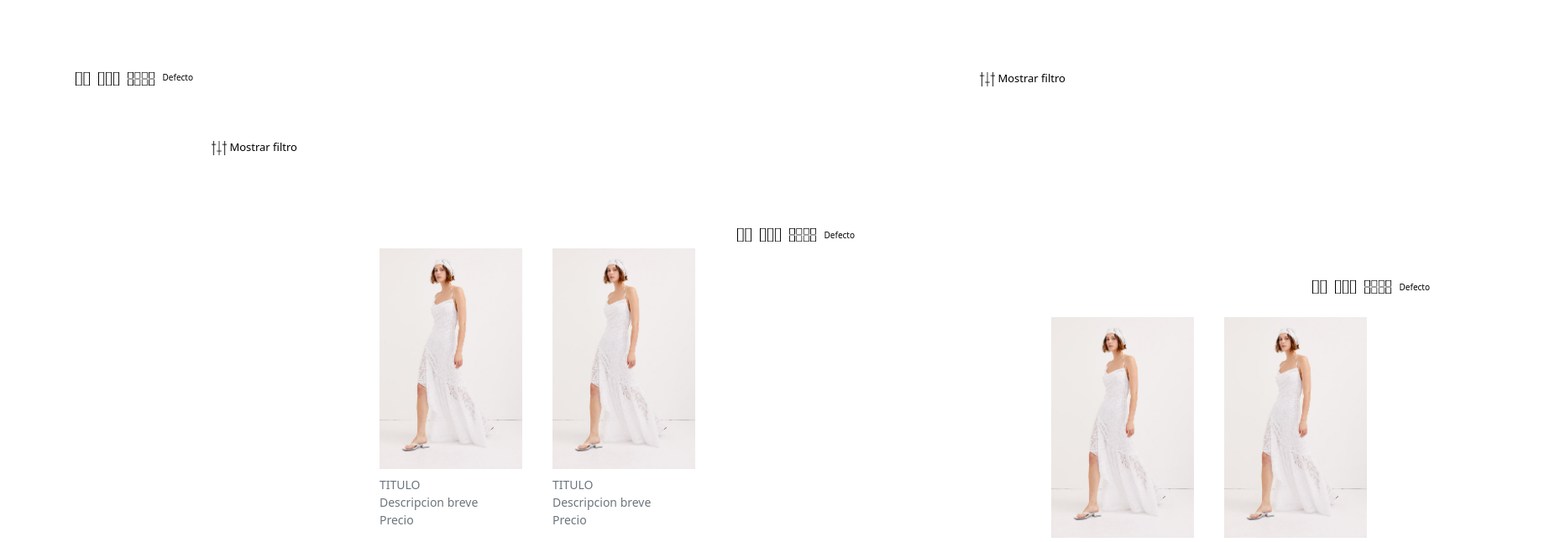
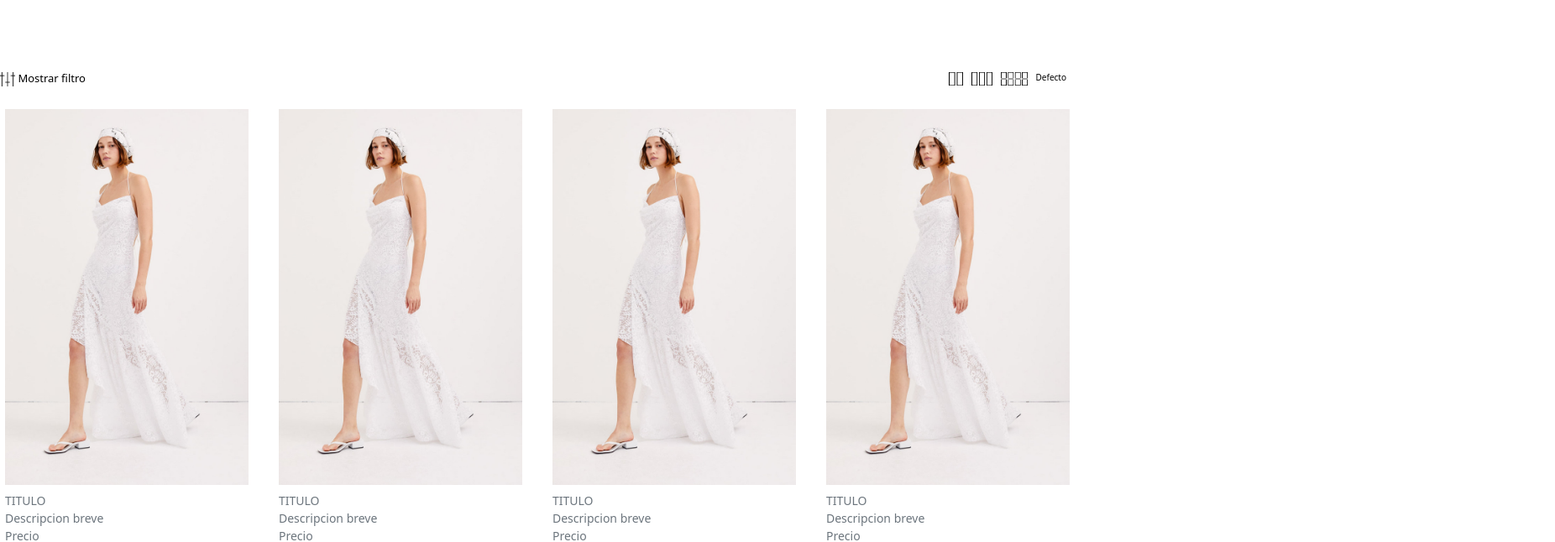
Before and after one commit to NuriaVillaronga/Shop-Repository, a React (Create React App) app: page / in a window 1280 px wide. Shown: the top 646 px of the page at 84% size, 1852 px wide, since content can reach past the window. Built offline with nearby package versions, Linux system fonts and the light colour scheme.

Commit message:
fix default view (reload)

```diff
--- a/src/App.css
+++ b/src/App.css
@@ -47,10 +47,7 @@
     align-items: right !important;
     padding-right: 15px;
 }
-
-
-
-#row-productos-all, #row-productos-all-4 {
+#row-productos-all {
     width: 1592px;
 }
 .row-options-columna {
@@ -71,14 +68,6 @@
     margin-top: 80px !important;
     margin-bottom: 20px !important;
     padding-right: 10px;
-}
-.columna-4{
-    display: flex;
-    justify-content: center;
-    align-items: center;
-    padding-top: 0px;
-    padding-bottom: 50px !important;
-    max-width: 398px !important;
 }
 .options-all-4 {
     margin-top: 80px !important;
@@ -102,25 +91,8 @@
 .options-4-2, .options-4-1 {
     visibility: hidden;
 }
-
-#row-productos-all-3 {
-    display: flex;
-    justify-content: center;
-    align-items: center;
-}
 #row-productos-all-3 .vacio {
     display: none !important;
-}
-#row-productos-all-3 {
-    width: 1710px;
-}
-.columna-3 {
-    display: flex;
-    justify-content: center !important;
-    align-items: center !important;
-    padding-top: 0px;
-    padding-bottom: 50px !important;
-    min-width: 570px;
 }
 .figura-3 {
     width: 570px;
@@ -141,26 +113,8 @@
 .options-3-2 {
     visibility: hidden;
 }
-
-
-/*Datos iniciales columna 2*/
-#row-productos-all-2 {
-    display: flex;
-    justify-content: center;
-    align-items: center;
-}
 #row-productos-all-2 .vacio {
     display: none !important;
-}
-.columna-2 {
-    display: flex;
-    justify-content: center !important;
-    align-items: center !important;
-    padding-top: 20px;
-    padding-bottom: 50px;
-    padding-left: 20px;
-    padding-right: 20px;
-    min-width: 800px;
 }
 .figura-2 {
     width: 800px;
@@ -174,9 +128,7 @@
     min-width: 800px;
     margin-top: 80px !important;
 }
-#row-productos-all-2 {
-    width: 1600px;
-}
+
 
 
 
--- a/src/App.js
+++ b/src/App.js
@@ -10,7 +10,7 @@ import filter from './icons/filter.png';
 
 function App() {
 
-  var contadorN =  1;
+  let contadorN =  1;
 
   const showCell = (dato) => {
 
@@ -40,113 +40,118 @@ function App() {
     }
   }
 
+
   const handleColDos = () => {
-    var columnasPred = document.querySelectorAll(".columna");
-    var columnas4 = document.querySelectorAll(".columna-4");
-    var columnas3 = document.querySelectorAll(".columna-3");
-    var columnas2 = document.querySelectorAll(".columna-2");
-    var rowPred = document.getElementById("row-productos-all");
-    var row4 = document.getElementById("row-productos-all-4");
-    var row3 = document.getElementById("row-productos-all-3");
-    var row2 = document.getElementById("row-productos-all-2");
-    var iconPred = document.getElementById("view-default");
-    var icon4 = document.getElementById("view-4");
-    var icon3 = document.getElementById("view-3");
-    var icon2 = document.getElementById("view-2");
+    let columnasPred = document.querySelectorAll(".columna");
+    let columnas4 = document.querySelectorAll(".columna-4");
+    let columnas3 = document.querySelectorAll(".columna-3");
+    let columnas2 = document.querySelectorAll(".columna-2");
+    let rowPred = document.getElementById("row-productos-all");
+    let row4 = document.getElementById("row-productos-all-4");
+    let row3 = document.getElementById("row-productos-all-3");
+    let row2 = document.getElementById("row-productos-all-2");
+    let iconPred = document.getElementById("view-default");
+    let icon4 = document.getElementById("view-4");
+    let icon3 = document.getElementById("view-3");
+    let icon2 = document.getElementById("view-2");
 
     columnas4.forEach(columna4 => columna4.setAttribute("style","display:none"));
     columnas3.forEach(columna3 => columna3.setAttribute("style","display:none"));
-    columnas2.forEach(columna2 => columna2.setAttribute("style","display:flex"));
+    columnas2.forEach(columna2 => columna2.setAttribute("style","display:flex; justify-content: center !important; align-items: center !important;padding-top: 20px; padding-bottom: 50px; padding-left: 20px; padding-right: 20px; min-width: 800px"));
     columnasPred.forEach(columna => columna.setAttribute("style","display:none"));
     row4.setAttribute("style","display:none");
     row3.setAttribute("style","display:none");
-    row2.setAttribute("style","display:flex");
+    row2.setAttribute("style","display:flex; display: flex; justify-content: center; align-items: center; width: 1600px;");
     rowPred.setAttribute("style","display:none");
 
-    var svgDoc = icon2.contentDocument;
-    var palo = svgDoc.getElementById("palo");
+    let svgDoc = icon2.contentDocument;
+    let palo = svgDoc.getElementById("palo");
     console.log(palo);
 
-    icon4.setAttribute("style","color:rgb(219, 219, 219)");
+    icon4.setAttribute("style","fill: red");
     icon3.setAttribute("style","color:rgb(219, 219, 219)");
     icon2.setAttribute("style","color:black");
     iconPred.setAttribute("style","color:rgb(219, 219, 219)");
 
-    var filtros = document.getElementById("div-filtros");
+    let filtros = document.getElementById("div-filtros");
     filtros.setAttribute("style","display:none");
     setFiltro(true);
   }
 
   const handleColTres = () => {
-    var columnasPred = document.querySelectorAll(".columna");
-    var columnas4 = document.querySelectorAll(".columna-4");
-    var columnas3 = document.querySelectorAll(".columna-3");
-    var columnas2 = document.querySelectorAll(".columna-2");
-    var rowPred = document.getElementById("row-productos-all");
-    var row4 = document.getElementById("row-productos-all-4");
-    var row3 = document.getElementById("row-productos-all-3");
-    var row2 = document.getElementById("row-productos-all-2");
-    var iconPred = document.getElementById("view-default");
-    var icon4 = document.getElementById("view-4");
-    var icon3 = document.getElementById("view-3");
-    var icon2 = document.getElementById("view-2");
+    let columnasPred = document.querySelectorAll(".columna");
+    let columnas4 = document.querySelectorAll(".columna-4");
+    let columnas3 = document.querySelectorAll(".columna-3");
+    let columnas2 = document.querySelectorAll(".columna-2");
+    let rowPred = document.getElementById("row-productos-all");
+    let row4 = document.getElementById("row-productos-all-4");
+    let row3 = document.getElementById("row-productos-all-3");
+    let row2 = document.getElementById("row-productos-all-2");
+    let iconPred = document.getElementById("view-default");
+    let icon4 = document.getElementById("view-4");
+    let icon3 = document.getElementById("view-3");
+    let icon2 = document.getElementById("view-2");
 
     columnas4.forEach(columna4 => columna4.setAttribute("style","display:none"));
-    columnas3.forEach(columna3 => columna3.setAttribute("style","display:flex"));
+    columnas3.forEach(columna3 => columna3.setAttribute("style","display:flex; display: flex; justify-content: center !important; align-items: center !important; padding-top: 0px; padding-bottom: 50px !important; min-width: 570px;"));
     columnas2.forEach(columna2 => columna2.setAttribute("style","display:none"));
     columnasPred.forEach(columna => columna.setAttribute("style","display:none"));
     row4.setAttribute("style","display:none");
-    row3.setAttribute("style","display:flex");
+    row3.setAttribute("style","display:flex; display: flex; justify-content: center; align-items: center; width: 1710px;");
     row2.setAttribute("style","display:none");
     rowPred.setAttribute("style","display:none");
 
-    var filtros = document.getElementById("div-filtros");
+    icon4.setAttribute("style","color: red");
+
+    let filtros = document.getElementById("div-filtros");
     filtros.setAttribute("style","display:none");
     setFiltro(true);
   }
 
   const handleColCuatro = () => {
-    var columnasPred = document.querySelectorAll(".columna");
-    var columnas4 = document.querySelectorAll(".columna-4");
-    var columnas3 = document.querySelectorAll(".columna-3");
-    var columnas2 = document.querySelectorAll(".columna-2");
-    var rowPred = document.getElementById("row-productos-all");
-    var row4 = document.getElementById("row-productos-all-4");
-    var row3 = document.getElementById("row-productos-all-3");
-    var row2 = document.getElementById("row-productos-all-2");
-    var iconPred = document.getElementById("view-default");
-    var icon4 = document.getElementById("view-4");
-    var icon3 = document.getElementById("view-3");
-    var icon2 = document.getElementById("view-2");
+    let columnasPred = document.querySelectorAll(".columna");
+    let columnas4 = document.querySelectorAll(".columna-4");
+    let columnas3 = document.querySelectorAll(".columna-3");
+    let columnas2 = document.querySelectorAll(".columna-2");
+    let rowPred = document.getElementById("row-productos-all");
+    let row4 = document.getElementById("row-productos-all-4");
+    let row3 = document.getElementById("row-productos-all-3");
+    let row2 = document.getElementById("row-productos-all-2");
+    let iconPred = document.getElementById("view-default");
+    let icon4 = document.getElementById("view-4");
+    let icon3 = document.getElementById("view-3");
+    let icon2 = document.getElementById("view-2");
 
-    columnas4.forEach(columna4 => columna4.setAttribute("style","display:flex"));
+    columnas4.forEach(columna4 => columna4.setAttribute("style","display:flex; justify-content: center; align-items: center; padding-top: 0px; padding-bottom: 50px !important; max-width: 398px !important;"));
     columnas3.forEach(columna3 => columna3.setAttribute("style","display:none"));
     columnas2.forEach(columna2 => columna2.setAttribute("style","display:none"));
     columnasPred.forEach(columna => columna.setAttribute("style","display:none"));
 
-    row4.setAttribute("style","display:flex");
+    row4.setAttribute("style","display:flex; width: 1592px");
     row3.setAttribute("style","display:none");
     row2.setAttribute("style","display:none");
     rowPred.setAttribute("style","display:none");
 
-    var filtros = document.getElementById("div-filtros");
+    icon4.setAttribute("style","color: red");
+
+    let filtros = document.getElementById("div-filtros");
     filtros.setAttribute("style","display:none");
     setFiltro(true);
   }
 
   const handleColPred = () => {
-    var columnasPred = document.querySelectorAll(".columna");
-    var columnas4 = document.querySelectorAll(".columna-4");
-    var columnas3 = document.querySelectorAll(".columna-3");
-    var columnas2 = document.querySelectorAll(".columna-2");
-    var rowPred = document.getElementById("row-productos-all");
-    var row4 = document.getElementById("row-productos-all-4");
-    var row3 = document.getElementById("row-productos-all-3");
-    var row2 = document.getElementById("row-productos-all-2");
-    var iconPred = document.getElementById("view-default");
-    var icon4 = document.getElementById("view-4");
-    var icon3 = document.getElementById("view-3");
-    var icon2 = document.getElementById("view-2");
+    let columnasPred = document.querySelectorAll(".columna");
+    let columnas4 = document.querySelectorAll(".columna-4");
+    let columnas3 = document.querySelectorAll(".columna-3");
+    let columnas2 = document.querySelectorAll(".columna-2");
+    let rowPred = document.getElementById("row-productos-all");
+    let row4 = document.getElementById("row-productos-all-4");
+    let row3 = document.getElementById("row-productos-all-3");
+    let row2 = document.getElementById("row-productos-all-2");
+    let iconPred = document.getElementById("view-default");
+    let icon4 = document.getElementById("view-4");
+    let icon3 = document.getElementById("view-3");
+    let icon2 = document.getElementById("view-2");
 
     columnas4.forEach(columna4 => columna4.setAttribute("style","display:none"));
     columnas3.forEach(columna3 => columna3.setAttribute("style","display:none"));
@@ -158,12 +163,12 @@ function App() {
     row2.setAttribute("style","display:none");
     rowPred.setAttribute("style","display:flex");
 
-    icon4.setAttribute("style","color:rgb(219, 219, 219)");
+    icon4.setAttribute("style","color: red");
     icon3.setAttribute("style","color:rgb(219, 219, 219)");
     icon2.setAttribute("style","color:rgb(219, 219, 219)");
     iconPred.setAttribute("style","color:black");
 
-    var filtros = document.getElementById("div-filtros");
+    let filtros = document.getElementById("div-filtros");
     filtros.setAttribute("style","display:none");
     setFiltro(true);
   }
@@ -173,15 +178,15 @@ function App() {
   const [show, setShow] = useState(false);
 
   const handleClose = () => {
-      var filtroBtnShow = document.querySelectorAll(".filtro-principal");
-      var filtroBtnHidde = document.querySelectorAll(".filtro-principal-ocultar");
+      let filtroBtnShow = document.querySelectorAll(".filtro-principal");
+      let filtroBtnHidde = document.querySelectorAll(".filtro-principal-ocultar");
       filtroBtnShow.forEach(btn => btn.style.display = "block");
       filtroBtnHidde.forEach(btn => btn.style.display = "none");
       setShow(false);
   }
   const handleShow = () => {
-      var filtroBtnShow = document.querySelectorAll(".filtro-principal");
-      var filtroBtnHidde = document.querySelectorAll(".filtro-principal-ocultar");
+      let filtroBtnShow = document.querySelectorAll(".filtro-principal");
+      let filtroBtnHidde = document.querySelectorAll(".filtro-principal-ocultar");
       filtroBtnShow.forEach(btn => btn.style.display = "none");
       filtroBtnHidde.forEach(btn => btn.style.display = "block");
       setShow(true);
@@ -198,7 +203,7 @@ function App() {
                 </div>
 
 
-                <div className='col-12 container-productos' onClick={alert(window.innerWidth)}>
+                <div className='col-12 container-productos'>
 
 
                     <div className='row' id="row-productos-all">
```
